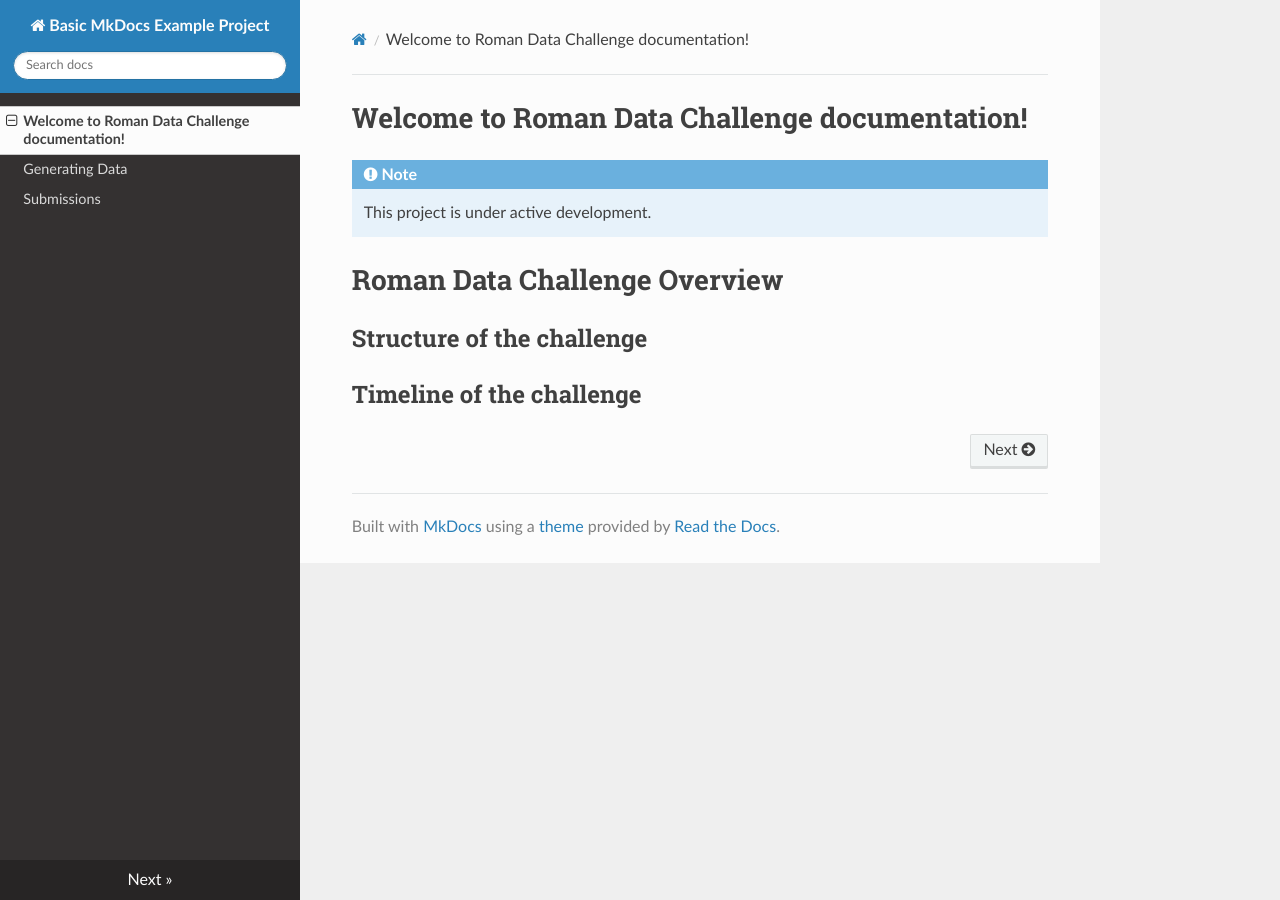
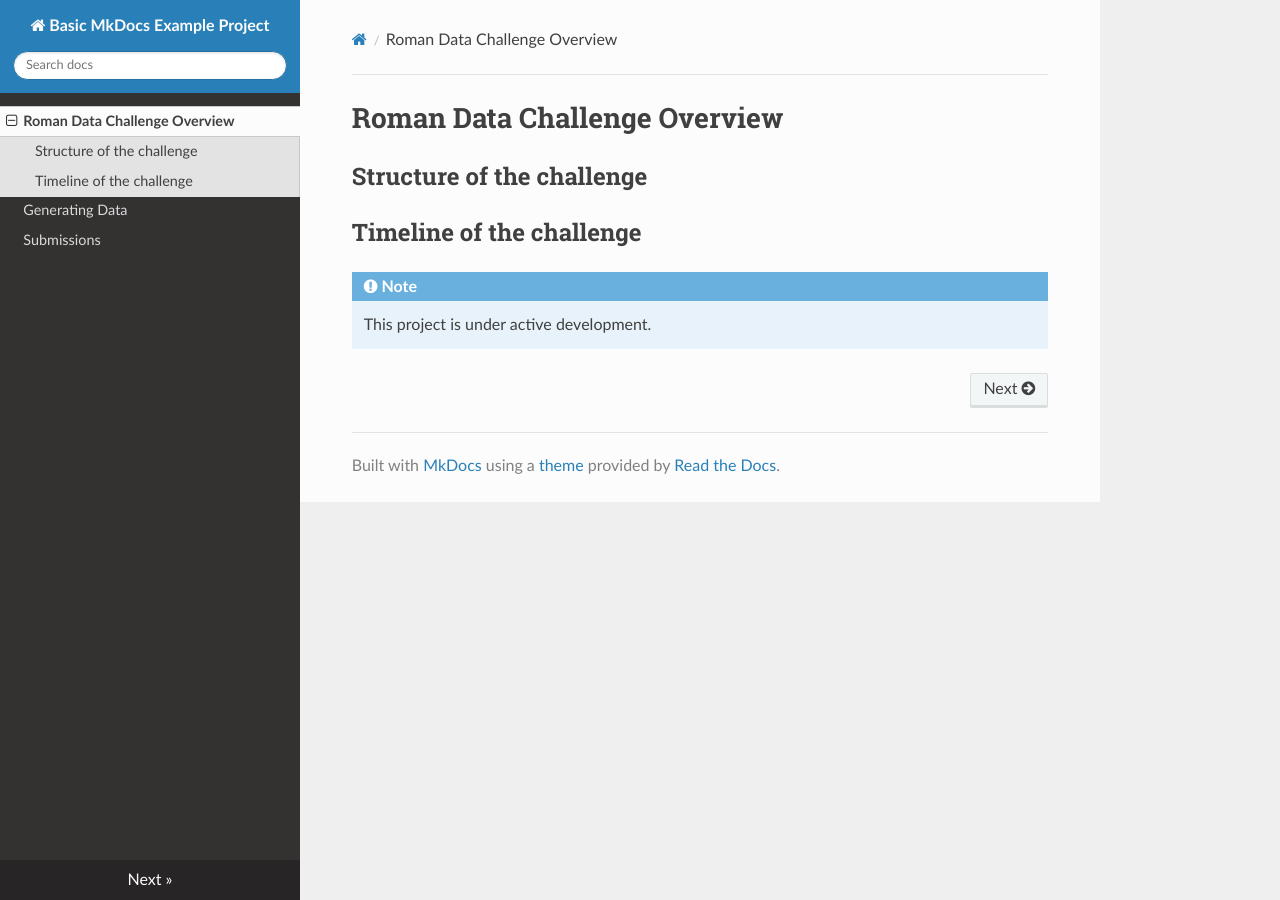
Before and after one commit to ahuang314/Roman_Data_Challenge, an MkDocs documentation site: the page built from docs/index.md, in a window 1280 px wide. Built offline with MkDocs 1.6.1, drawn with Linux system fonts in a browser that asks for light colours; nearby versions of some CDN libraries.

```diff
--- a/docs/index.md
+++ b/docs/index.md
@@ -1,7 +1 @@
-# Welcome to Roman Data Challenge documentation!
-
-!!! note
-
-    This project is under active development.
-
 {!README.md!}
```
Also changed, not shown: README.md (+5 -0 lines).
